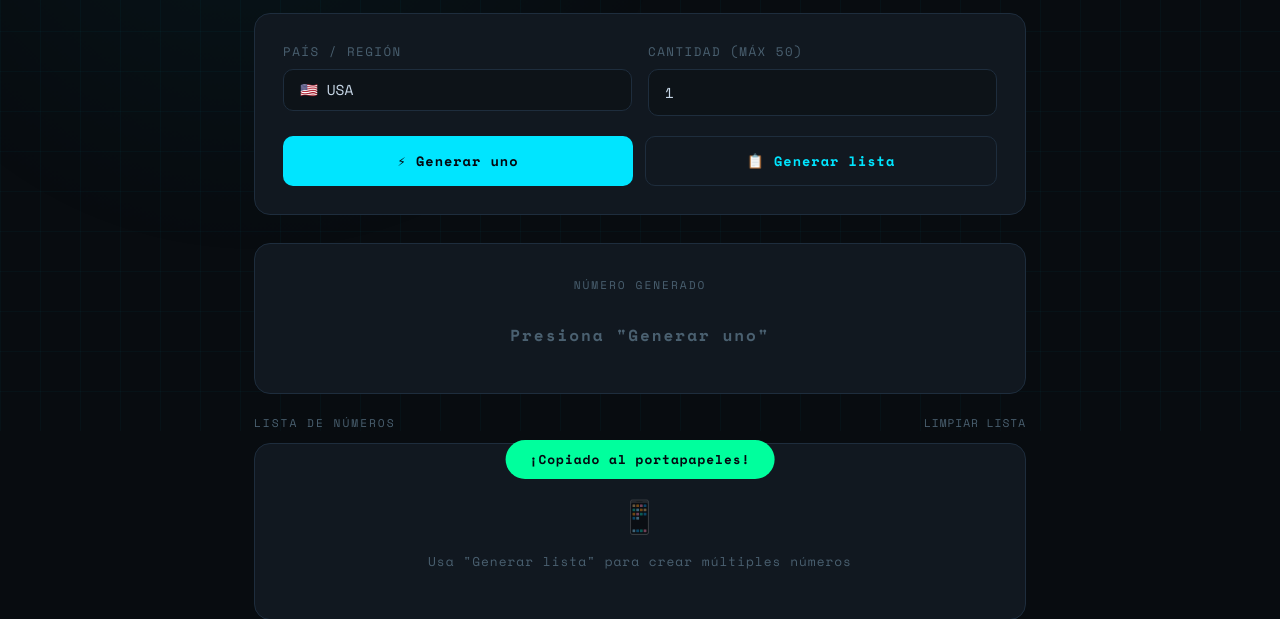
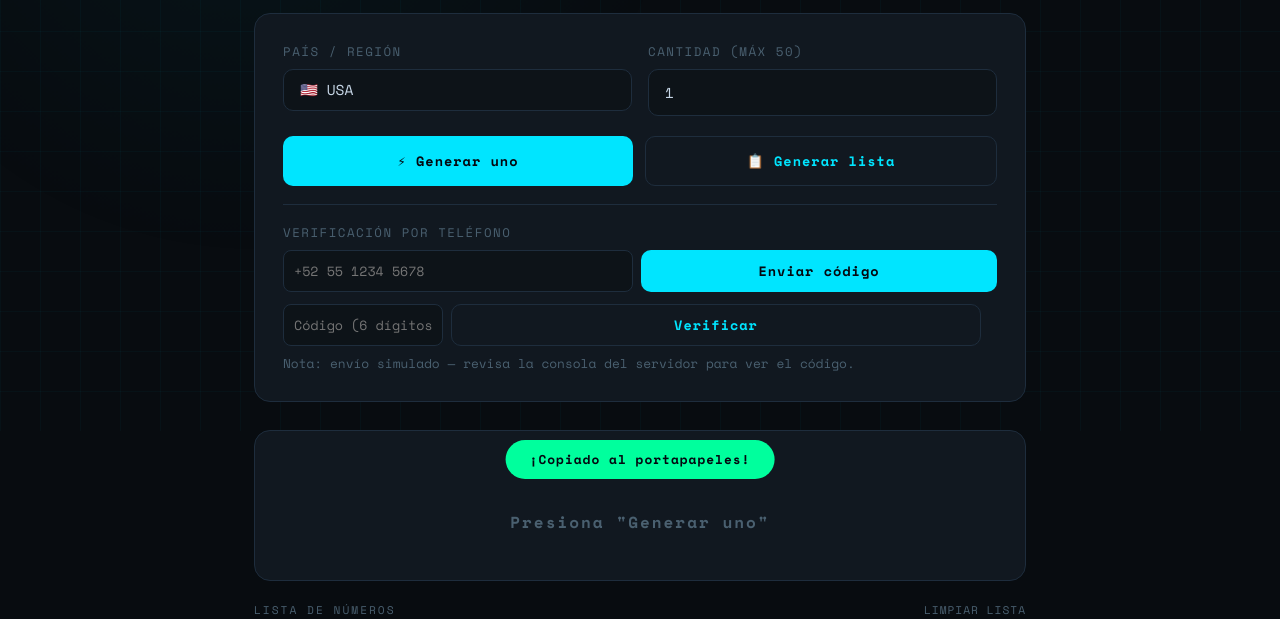
Before and after one commit to spkide/Generaci-n_de_Numeros, a Flask app: page / in a window 1280 px wide. Shown: the part 369-988 px from the top of the page. Run offline with Flask 3, Linux system fonts and the light colour scheme.

Commit message:
add template

```diff
--- a/templates/index.html
+++ b/templates/index.html
@@ -459,6 +459,21 @@
       <button class="btn btn-primary" onclick="generateSingle()">⚡ Generar uno</button>
       <button class="btn btn-secondary" onclick="generateBulk()">📋 Generar lista</button>
     </div>
+
+    <!-- VERIFICACIÓN POR TELÉFONO (SIMULADA) -->
+    <div style="margin-top:18px;border-top:1px solid var(--border);padding-top:18px;">
+      <label>Verificación por teléfono</label>
+      <div style="display:flex;gap:8px;flex-wrap:wrap;margin-top:8px;">
+        <input id="v_phone" type="text" placeholder="+52 55 1234 5678" style="flex:1;min-width:180px;padding:10px;border-radius:8px;border:1px solid var(--border);background:var(--surface);color:var(--text);font-family:'Space Mono',monospace;"/>
+        <button class="btn btn-primary" style="padding:10px 14px;" onclick="sendCode()">Enviar código</button>
+      </div>
+      <div style="display:flex;gap:8px;flex-wrap:wrap;margin-top:12px;align-items:center;">
+        <input id="v_code" type="text" placeholder="Código (6 dígitos)" style="padding:10px;border-radius:8px;border:1px solid var(--border);background:var(--surface);color:var(--text);font-family:'Space Mono',monospace;width:160px;"/>
+        <button class="btn btn-secondary" style="padding:10px 14px;" onclick="verifyCode()">Verificar</button>
+        <div id="verifyMsg" style="margin-left:8px;color:var(--muted);font-family:'Space Mono',monospace;font-size:0.9rem;"></div>
+      </div>
+      <div style="margin-top:8px;color:var(--muted);font-family:'Space Mono',monospace;font-size:0.8rem;">Nota: envío simulado — revisa la consola del servidor para ver el código.</div>
+    </div>
   </div>
 
   <!-- NÚMERO ÚNICO -->
@@ -595,6 +610,55 @@
     document.getElementById('listTitle').textContent = 'lista de números';
   }
 
+  async function sendCode() {
+    const phone = document.getElementById('v_phone').value.trim();
+    const msg = document.getElementById('verifyMsg');
+    if (!phone) { msg.textContent = 'Introduce un número válido'; return; }
+    msg.textContent = 'Enviando...';
+    try {
+      const res = await fetch('/send_code', {
+        method: 'POST', headers: {'Content-Type': 'application/json'},
+        body: JSON.stringify({phone})
+      });
+      const data = await res.json();
+      if (res.ok) {
+        msg.style.color = 'var(--accent2)';
+        msg.textContent = data.message || 'Código enviado';
+      } else {
+        msg.style.color = 'var(--warn)';
+        msg.textContent = data.error || 'Error enviando código';
+      }
+    } catch (e) {
+      msg.style.color = 'var(--warn)';
+      msg.textContent = 'Error de red';
+    }
+  }
+
+  async function verifyCode() {
+    const phone = document.getElementById('v_phone').value.trim();
+    const code = document.getElementById('v_code').value.trim();
+    const msg = document.getElementById('verifyMsg');
+    if (!phone || !code) { msg.textContent = 'Número y código requeridos'; return; }
+    msg.textContent = 'Verificando...';
+    try {
+      const res = await fetch('/verify_code', {
+        method: 'POST', headers: {'Content-Type': 'application/json'},
+        body: JSON.stringify({phone, code})
+      });
+      const data = await res.json();
+      if (res.ok && data.verified) {
+        msg.style.color = 'var(--accent2)';
+        msg.textContent = data.message || 'Verificado';
+      } else {
+        msg.style.color = 'var(--warn)';
+        msg.textContent = data.error || 'Código incorrecto';
+      }
+    } catch (e) {
+      msg.style.color = 'var(--warn)';
+      msg.textContent = 'Error de red';
+    }
+  }
+
   function showToast() {
     const t = document.getElementById('toast');
     t.classList.add('show');
```
